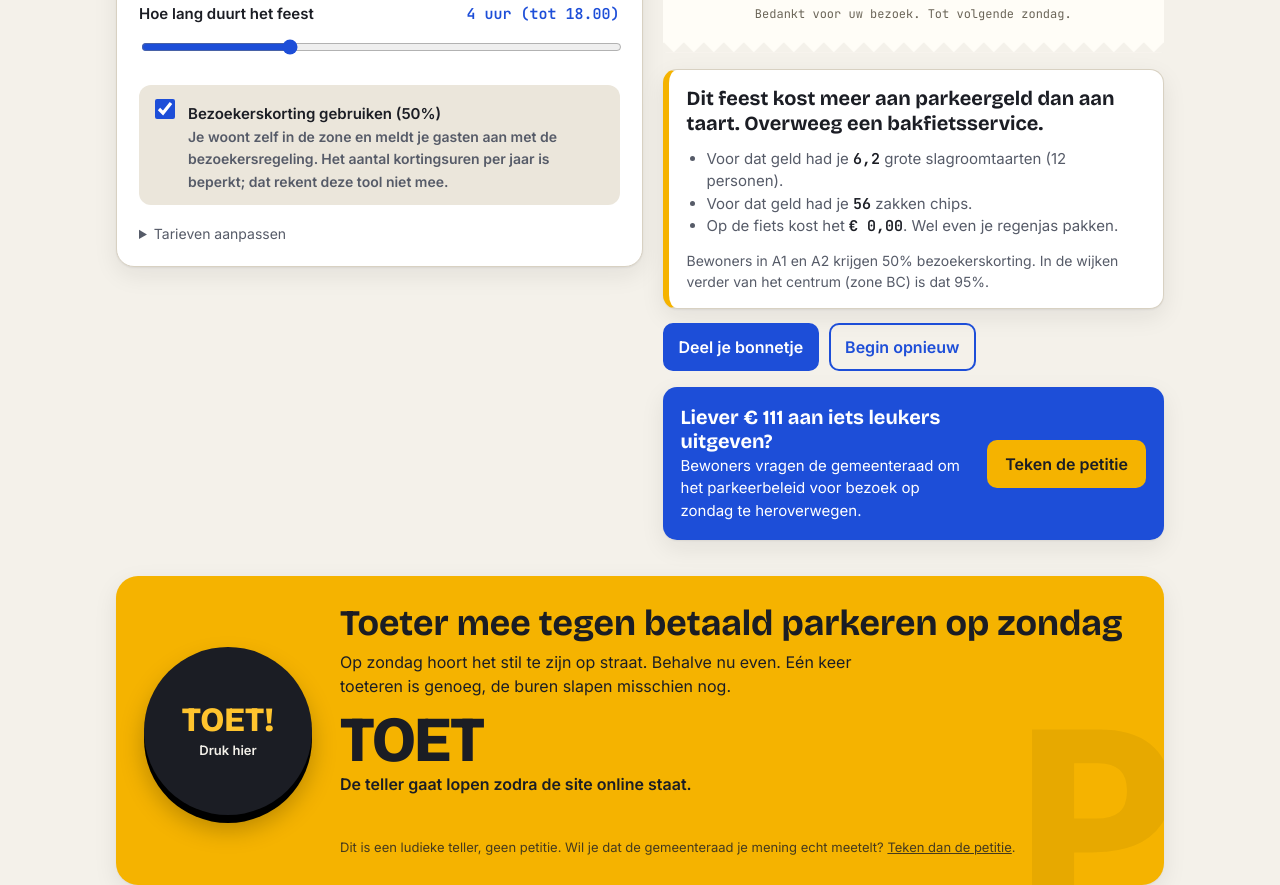
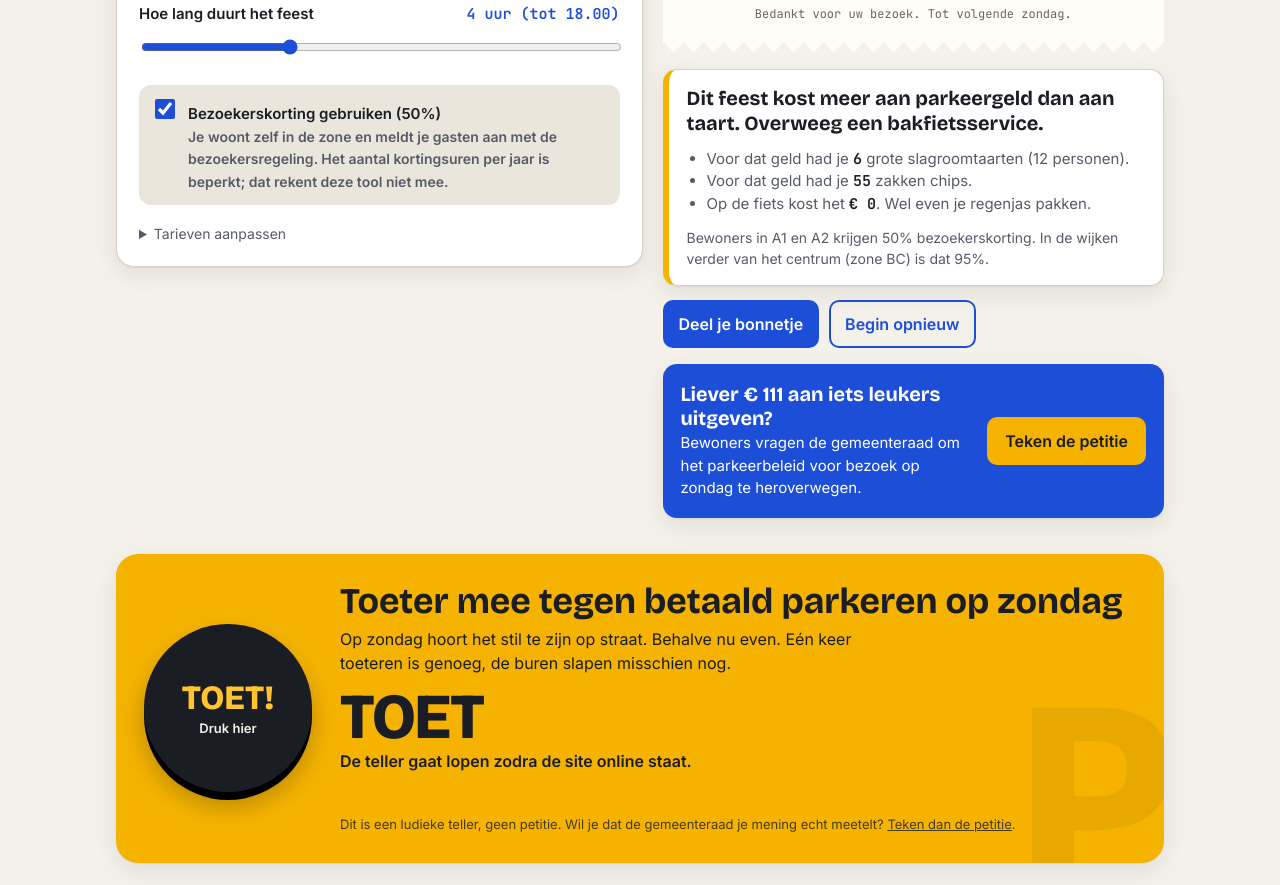
Before and after one commit to Joris-git/parkeren, a plain HTML site: page index.html in a window 1280 px wide. Shown: the part 884-1769 px from the top of the page. Drawn offline with nearby package versions, Linux system fonts and the light colour scheme; no server answers.

Commit message:
Vergelijkingen in hele aantallen, naar beneden afgerond
Co-Authored-By: Claude Opus 5.5 <noreply@anthropic.com>
Claude-Session: https://claude.ai/code/session_01WrcW83QkX5KoE53vksUPH3

```diff
--- a/index.html
+++ b/index.html
@@ -501,8 +501,8 @@ footer ul { padding-left: 18px; }
       discAllowed: true, disc: true, zone: "A2",
       receiptTitle: "VERJAARDAG",
       items: [
-        ["grote slagroomtaarten (12 personen)", 18],
-        ["zakken chips", 2]
+        ["grote slagroomtaarten (12 personen)", 18, "grote slagroomtaart (12 personen)"],
+        ["zakken chips", 2, "zak chips"]
       ]
     },
     kerk: {
@@ -541,7 +541,7 @@ footer ul { padding-left: 18px; }
       discAllowed: true, disc: true, zone: "A2",
       receiptTitle: "ZONDAGSE VISITE",
       items: [
-        ["boeketten uit de supermarkt", 20]
+        ["boeketten uit de supermarkt", 20, "boeket uit de supermarkt"]
       ]
     }
   };
@@ -552,7 +552,6 @@ footer ul { padding-left: 18px; }
   var $ = function (id) { return document.getElementById(id); };
   var eur = new Intl.NumberFormat("nl-NL", { style: "currency", currency: "EUR" });
   var eur0 = new Intl.NumberFormat("nl-NL", { style: "currency", currency: "EUR", maximumFractionDigits: 0 });
-  var num1 = new Intl.NumberFormat("nl-NL", { maximumFractionDigits: 1 });
   var num0 = new Intl.NumberFormat("nl-NL", { maximumFractionDigits: 0 });
 
   function fmtTime(h) {
@@ -699,10 +698,11 @@ footer ul { padding-left: 18px; }
     if (total > 0) {
       vd += '<ul>';
       sc.items.forEach(function (it) {
-        var n = total / it[1];
-        vd += '<li>Voor dat geld had je <b>' + (n < 10 ? num1.format(n) : num0.format(n)) + '</b> ' + it[0] + '.</li>';
+        var n = Math.floor(total / it[1]);
+        if (n < 1) return;
+        vd += '<li>Voor dat geld had je <b>' + num0.format(n) + '</b> ' + (n === 1 && it[2] ? it[2] : it[0]) + '.</li>';
       });
-      vd += '<li>Op de fiets kost het <b>€ 0,00</b>. Wel even je regenjas pakken.</li>';
+      vd += '<li>Op de fiets kost het <b>€ 0</b>. Wel even je regenjas pakken.</li>';
       vd += '</ul>';
     }
     vd += '<div class="ctx">' + contextText() + '</div>';
```
